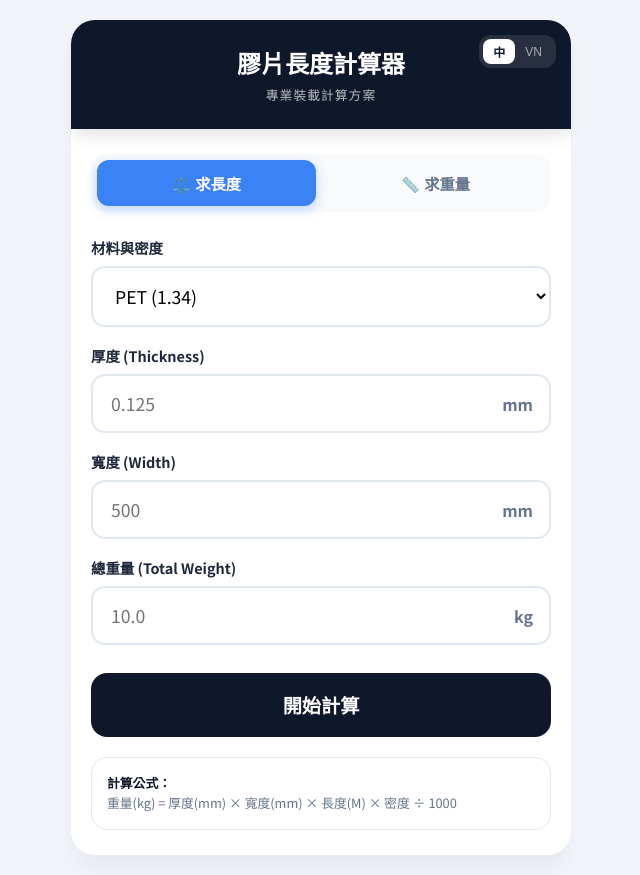
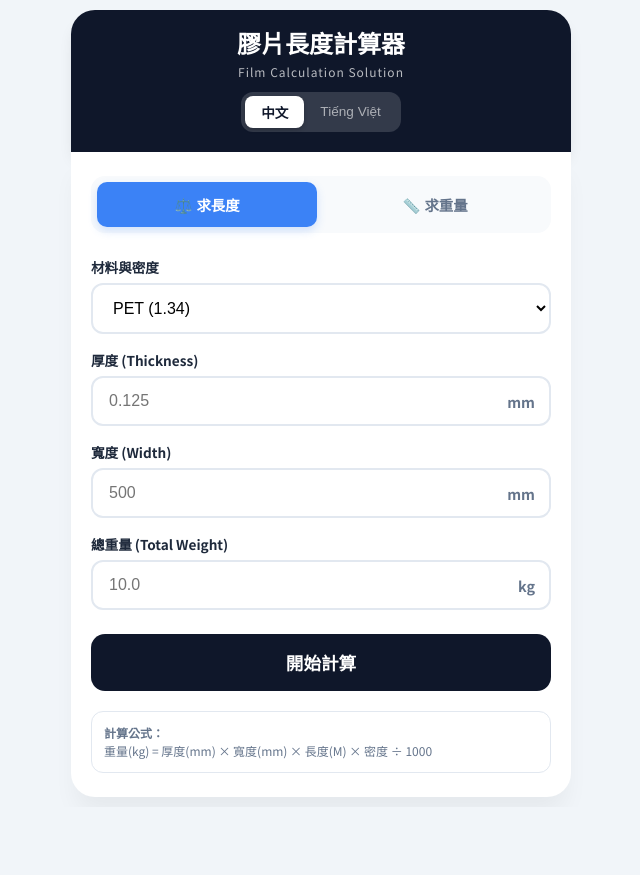
Before and after one commit to lanone100/fromingpp, a plain HTML site: page index.html in a window 1280 px wide. Shown: the whole page, without its empty margins (319-959 px from the left). After the commit the page ends 807 px from the top, so only its background shows below. Drawn offline with Linux system fonts and the light colour scheme.

Commit message:
更新 index.html via EZPage

```diff
--- a/index.html
+++ b/index.html
@@ -9,7 +9,6 @@
         :root {
             --primary: #0f172a;
             --accent: #3b82f6;
-            --accent-hover: #2563eb;
             --bg: #f1f5f9;
             --card-bg: #ffffff;
             --text-main: #1e293b;
@@ -17,230 +16,178 @@
             --success: #10b981;
         }
 
-        * {
-            margin: 0;
-            padding: 0;
-            box-sizing: border-box;
-            -webkit-font-smoothing: antialiased;
-        }
+        * { margin: 0; padding: 0; box-sizing: border-box; -webkit-font-smoothing: antialiased; }
 
         body {
             font-family: 'Noto Sans TC', sans-serif;
             background-color: var(--bg);
-            color: var(--text-main);
             display: flex;
             justify-content: center;
             min-height: 100vh;
             padding: 10px;
         }
 
-        .app-container {
-            width: 100%;
-            max-width: 500px;
-            margin: 10px auto;
-        }
+        .app-container { width: 100%; max-width: 500px; margin: auto; }
 
-        /* 頂部語言與標題 */
+        /* --- 修正後的 Header 佈局 --- */
         .glass-header {
             background: var(--primary);
             color: white;
-            padding: 25px 20px;
+            padding: 20px;
             border-radius: 24px 24px 0 0;
-            text-align: center;
-            position: relative;
+            display: flex;
+            flex-direction: column; /* 垂直排列防止重疊 */
+            align-items: center;
+            gap: 12px;
             box-shadow: 0 10px 15px -3px rgba(0, 0, 0, 0.1);
         }
 
+        .title-area { text-align: center; width: 100%; }
+
+        .title-area h1 {
+            font-family: 'Lexend', sans-serif;
+            font-size: 1.5rem;
+            margin-bottom: 4px;
+            line-height: 1.2;
+        }
+
+        .title-area p {
+            font-size: 0.75rem;
+            opacity: 0.7;
+            letter-spacing: 1px;
+        }
+
         .lang-toggle {
-            position: absolute;
-            top: 15px;
-            right: 15px;
             display: flex;
-            background: rgba(255,255,255,0.1);
+            background: rgba(255,255,255,0.15);
             padding: 4px;
             border-radius: 12px;
+            width: fit-content;
         }
 
         .lang-btn {
-            padding: 4px 10px;
-            font-size: 0.75rem;
+            padding: 6px 16px;
+            font-size: 0.85rem;
             border: none;
             background: transparent;
             color: rgba(255,255,255,0.6);
             cursor: pointer;
             border-radius: 8px;
             transition: 0.2s;
+            font-weight: 500;
         }
 
         .lang-btn.active {
             background: white;
             color: var(--primary);
             font-weight: 700;
+            box-shadow: 0 2px 4px rgba(0,0,0,0.2);
         }
+        /* --- 結束修正 --- */
 
-        .glass-header h1 {
-            font-family: 'Lexend', sans-serif;
-            font-size: 1.5rem;
-            margin-bottom: 5px;
-        }
-
-        .glass-header p {
-            font-size: 0.8rem;
-            opacity: 0.7;
-            text-transform: uppercase;
-            letter-spacing: 1px;
-        }
-
-        /* 內容區 */
         .main-card {
             background: var(--card-bg);
-            padding: 25px 20px;
+            padding: 24px 20px;
             border-radius: 0 0 24px 24px;
             box-shadow: 0 20px 25px -5px rgba(0, 0, 0, 0.05);
         }
 
-        /* 模式選擇 */
         .tab-group {
             display: flex;
-            gap: 10px;
-            margin-bottom: 25px;
+            gap: 8px;
+            margin-bottom: 24px;
             background: #f8fafc;
             padding: 6px;
-            border-radius: 16px;
+            border-radius: 14px;
         }
 
         .tab-btn {
             flex: 1;
-            padding: 12px;
+            padding: 12px 8px;
             border: none;
             background: transparent;
             color: var(--text-muted);
             font-weight: 700;
             cursor: pointer;
-            border-radius: 12px;
+            border-radius: 10px;
             transition: 0.3s;
-            font-size: 0.95rem;
+            font-size: 0.9rem;
         }
 
         .tab-btn.active {
             background: var(--accent);
             color: white;
-            box-shadow: 0 4px 12px rgba(59, 130, 246, 0.3);
+            box-shadow: 0 4px 10px rgba(59, 130, 246, 0.2);
         }
 
-        /* 表單樣式 */
-        .field {
-            margin-bottom: 18px;
-        }
+        .field { margin-bottom: 16px; }
+        .field label { display: block; font-size: 0.85rem; font-weight: 700; color: var(--text-main); margin-bottom: 6px; }
 
-        .field label {
-            display: block;
-            font-size: 0.9rem;
-            font-weight: 700;
-            color: var(--text-main);
-            margin-bottom: 8px;
-        }
-
-        .input-group {
-            position: relative;
-        }
-
+        .input-group { position: relative; }
         .input-group input, .input-group select {
             width: 100%;
-            padding: 15px 18px;
+            padding: 14px 16px;
             border: 2px solid #e2e8f0;
-            border-radius: 14px;
-            font-size: 1.1rem;
-            font-family: inherit;
+            border-radius: 12px;
+            font-size: 1rem;
             outline: none;
-            transition: 0.2s;
             background: white;
         }
 
-        .input-group input:focus {
-            border-color: var(--accent);
-            box-shadow: 0 0 0 4px rgba(59, 130, 246, 0.1);
-        }
+        .input-group input:focus { border-color: var(--accent); }
+        .unit-label { position: absolute; right: 16px; top: 50%; transform: translateY(-50%); color: var(--text-muted); font-size: 0.9rem; font-weight: 600; pointer-events: none; }
 
-        .unit-label {
-            position: absolute;
-            right: 18px;
-            top: 50%;
-            transform: translateY(-50%);
-            color: var(--text-muted);
-            font-weight: 600;
-            pointer-events: none;
-        }
-
-        /* 按鈕 */
         .btn-submit {
             width: 100%;
             background: var(--primary);
             color: white;
             border: none;
-            padding: 18px;
-            border-radius: 16px;
-            font-size: 1.2rem;
+            padding: 16px;
+            border-radius: 14px;
+            font-size: 1.1rem;
             font-weight: 700;
             cursor: pointer;
-            margin-top: 10px;
-            transition: background 0.2s;
+            margin-top: 8px;
         }
 
-        .btn-submit:hover { background: #000; }
         .btn-submit:active { transform: scale(0.98); }
 
-        /* 結果顯示 */
         .result-panel {
-            margin-top: 25px;
-            padding: 20px;
+            margin-top: 20px;
+            padding: 16px;
             background: #f0fdf4;
             border: 2px solid var(--success);
-            border-radius: 18px;
+            border-radius: 16px;
             display: none;
-            animation: slideUp 0.3s ease-out;
         }
 
-        @keyframes slideUp {
-            from { opacity: 0; transform: translateY(10px); }
-            to { opacity: 1; transform: translateY(0); }
-        }
+        .result-label { color: var(--text-muted); font-size: 0.8rem; }
+        .result-value { font-size: 1.6rem; font-weight: 800; color: var(--success); }
 
-        .result-label { color: var(--text-muted); font-size: 0.85rem; }
-        .result-value {
-            font-size: 1.8rem;
-            font-weight: 800;
-            color: var(--success);
-            display: flex;
-            align-items: baseline;
-            gap: 5px;
-        }
-
-        /* 公式區 */
         .formula-card {
             margin-top: 20px;
             background: #fff;
-            padding: 15px;
-            border-radius: 16px;
+            padding: 12px;
+            border-radius: 12px;
             border: 1px solid #e2e8f0;
-            font-size: 0.8rem;
+            font-size: 0.75rem;
             color: var(--text-muted);
-            line-height: 1.6;
+            line-height: 1.5;
         }
-
-        .formula-card b { color: var(--primary); }
     </style>
 </head>
 <body>
 
 <div class="app-container">
     <div class="glass-header">
+        <div class="title-area">
+            <h1 id="title">膠片長度計算器</h1>
+            <p id="subtitle">Film Calculation Solution</p>
+        </div>
         <div class="lang-toggle">
-            <button class="lang-btn active" id="btn-zh" onclick="setLang('zh')">中</button>
-            <button class="lang-btn" id="btn-vi" onclick="setLang('vi')">VN</button>
+            <button class="lang-btn active" id="btn-zh" onclick="setLang('zh')">中文</button>
+            <button class="lang-btn" id="btn-vi" onclick="setLang('vi')">Tiếng Việt</button>
         </div>
-        <h1 id="title">膠片長度計算器</h1>
-        <p id="subtitle">Film Calculation Solution</p>
     </div>
 
     <div class="main-card">
@@ -293,7 +240,7 @@
             </div>
         </div>
 
-        <button class="btn-submit" id="btn-calc" onclick="calculate()">開始計算計算</button>
+        <button class="btn-submit" id="btn-calc" onclick="calculate()">開始計算</button>
 
         <div class="result-panel" id="resultArea">
             <div class="result-label" id="res-label">換算結果：</div>
@@ -305,9 +252,7 @@
 
         <div class="formula-card">
             <b id="f-title">計算公式：</b><br>
-            <span id="f-content">
-                重量(kg) = 厚度(mm) × 寬度(mm) × 長度(M) × 密度 ÷ 1000
-            </span>
+            <span id="f-content">重量(kg) = 厚度(mm) × 寬度(mm) × 長度(M) × 密度 ÷ 1000</span>
         </div>
     </div>
 </div>
@@ -351,8 +296,6 @@
         currentLang = lang;
         document.getElementById('btn-zh').classList.toggle('active', lang === 'zh');
         document.getElementById('btn-vi').classList.toggle('active', lang === 'vi');
-
-        // 更新文字
         const t = translations[lang];
         document.getElementById('title').innerText = t.title;
         document.getElementById('subtitle').innerText = t.subtitle;
@@ -365,8 +308,6 @@
         document.getElementById('res-label').innerText = t.resLabel;
         document.getElementById('f-title').innerText = t.fTitle;
         document.getElementById('f-content').innerText = t.fContent;
-
-        // 更新 Tab 內容
         document.querySelectorAll('[data-zh]').forEach(el => {
             el.innerText = el.getAttribute(`data-${lang}`);
         });
@@ -385,15 +326,8 @@
         const d = parseFloat(document.getElementById('density').value);
         const t = parseFloat(document.getElementById('t').value);
         const w = parseFloat(document.getElementById('w').value);
-
-        if(!t || !w) {
-            alert(translations[currentLang].msgError);
-            return;
-        }
-
-        let val = 0;
-        let unit = "";
-
+        if(!t || !w) { alert(translations[currentLang].msgError); return; }
+        let val = 0, unit = "";
         if (mode === 'L') {
             const weight = parseFloat(document.getElementById('weight').value);
             if(!weight) { alert(translations[currentLang].msgError); return; }
@@ -405,14 +339,10 @@
             val = (t * w * length * d) / 1000;
             unit = " kg";
         }
-
         document.getElementById('res-val').innerText = val.toLocaleString(undefined, {maximumFractionDigits: 3});
         document.getElementById('res-unit').innerText = unit;
         document.getElementById('resultArea').style.display = 'block';
     }
-
-    // 初始化語言
-    setLang('zh');
 </script>
 
 </body>
```
